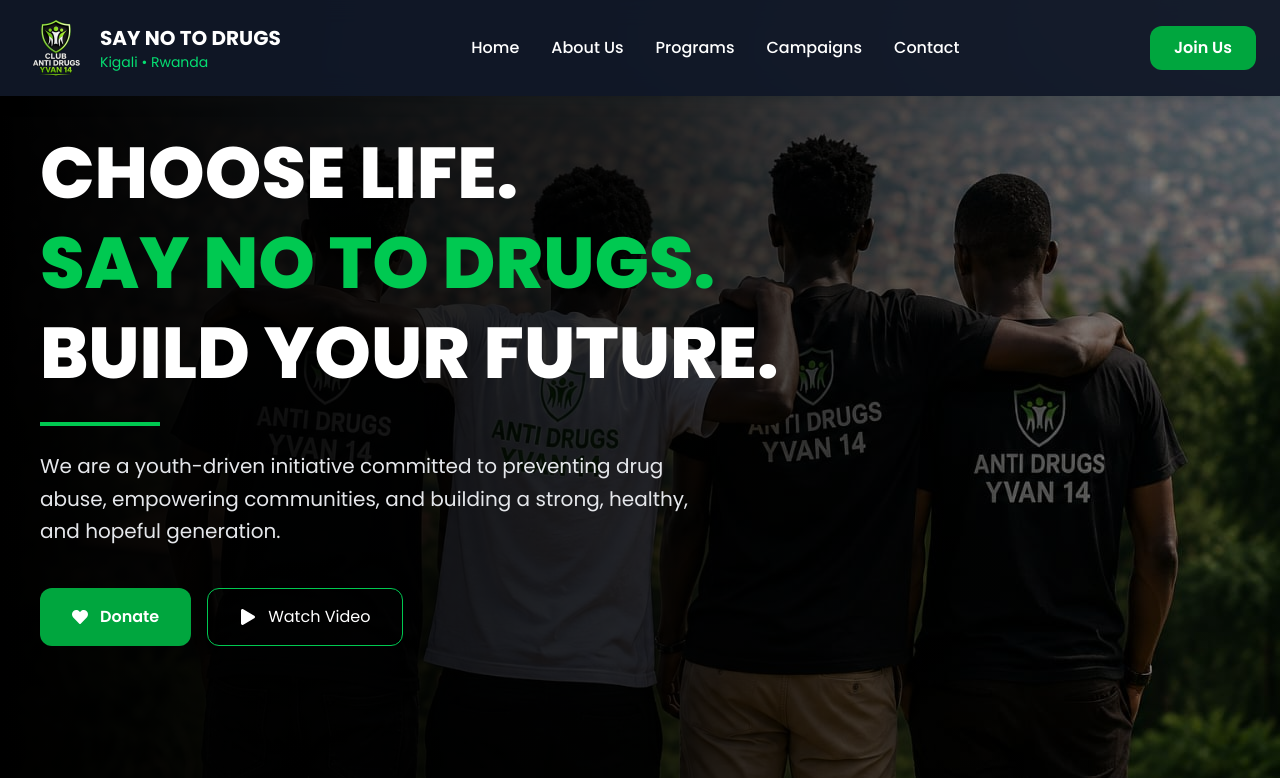
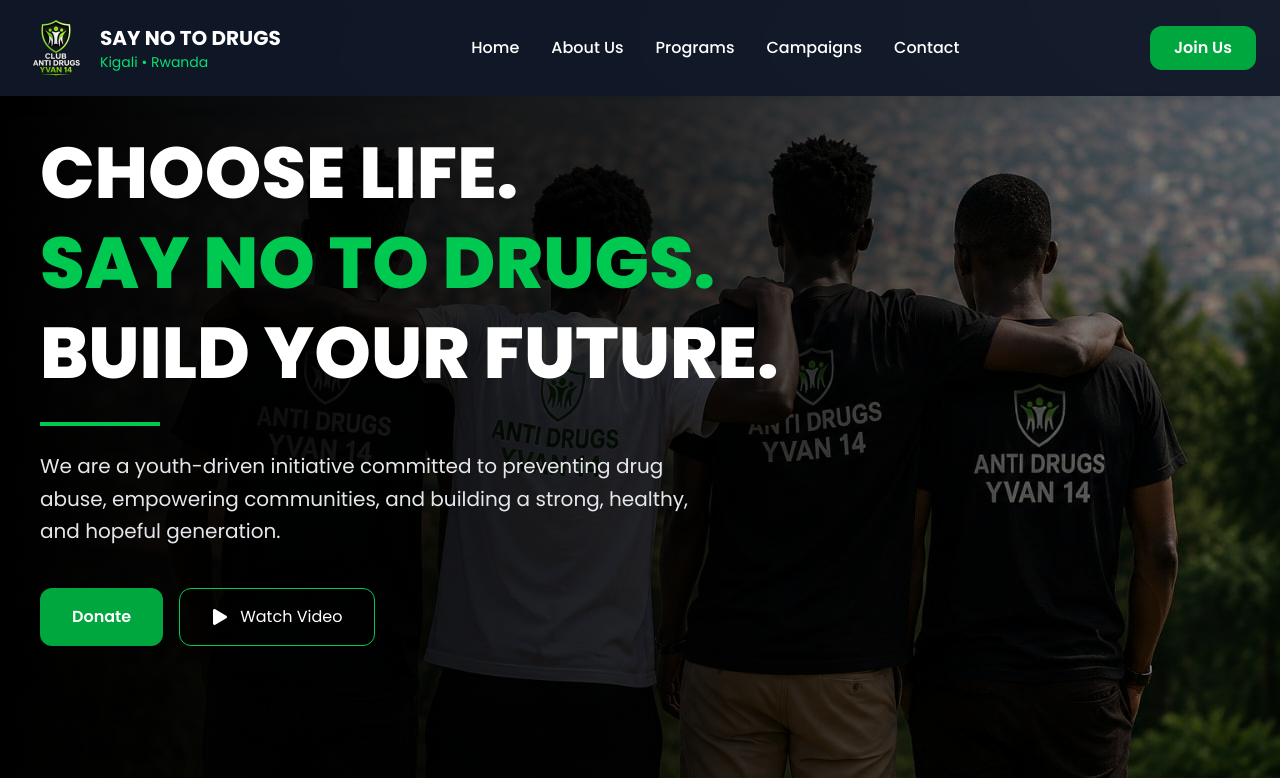
Before and after one commit to IsingizweBonheur/say-no, a React (Vite) app in the folder frontend/: page / in a window 1280 px wide. Shown: the top 778 px of the page. Built offline with nearby package versions, Linux system fonts and the light colour scheme.

Commit message:
Remove FaHeart icon from donation button

```diff
--- a/frontend/src/component/hero.jsx
+++ b/frontend/src/component/hero.jsx
@@ -1,6 +1,6 @@
 import React, { useState } from "react";
 import { motion, AnimatePresence } from "framer-motion";
-import { FaPlay, FaTimes, FaHeart } from "react-icons/fa";
+import { FaPlay, FaTimes } from "react-icons/fa";
 import heroImage from "../assets/hero.jpeg";
 import Donation from "./donation";
 
@@ -71,7 +71,6 @@ const Hero = () => {
               onClick={() => setShowDonation(true)}
               className="flex items-center justify-center gap-3 bg-green-600 hover:bg-green-700 px-8 py-4 rounded-xl font-semibold text-white transition"
             >
-              <FaHeart />
               Donate
             </button>
 
```
